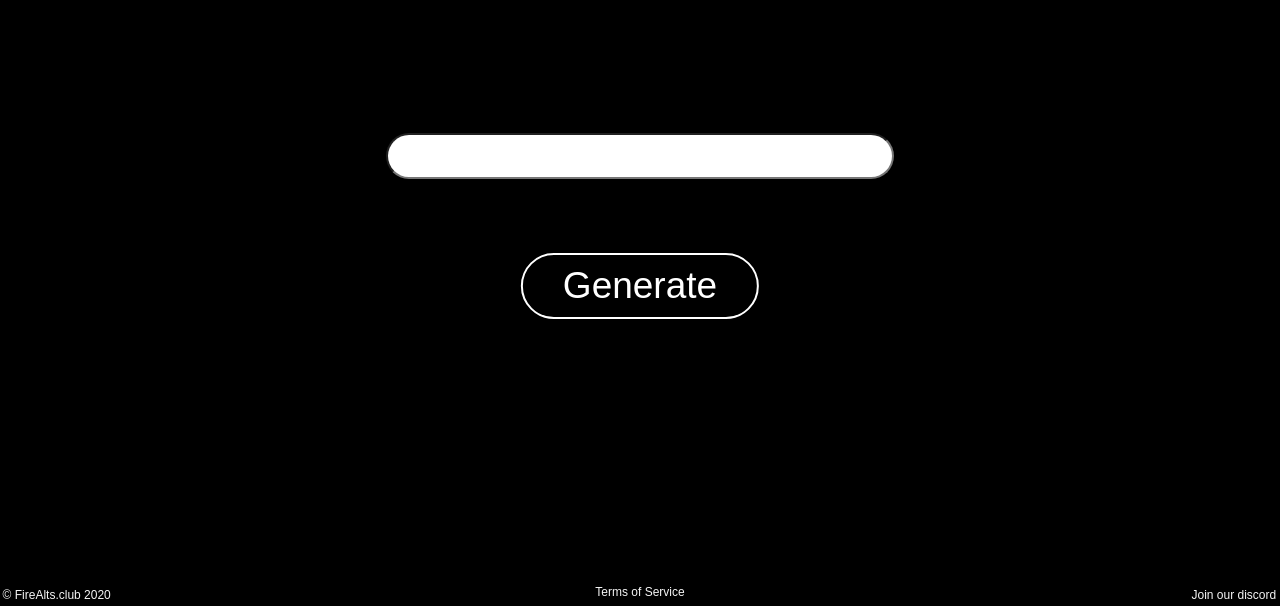
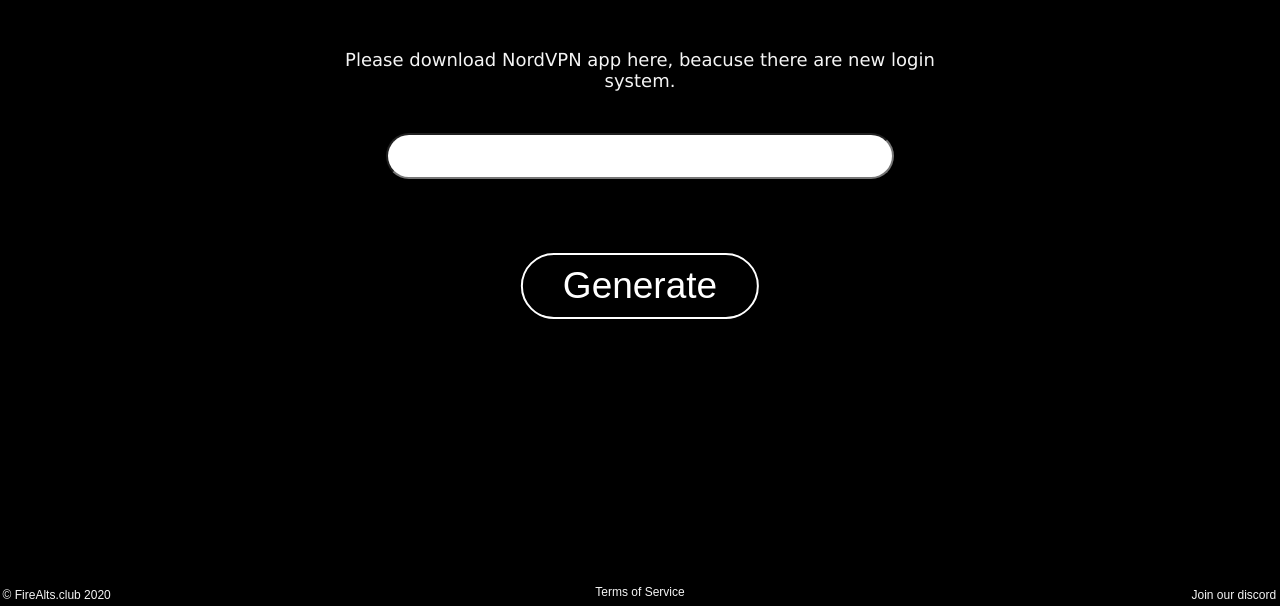
Before and after one commit to firealts-club/firealts-club.github.io, a plain HTML site: page nord/index.html in a window 1280 px wide. Shown: the part 194-800 px from the top of the page. Drawn offline with Linux system fonts and the light colour scheme.

Commit message:
Add files via upload

```diff
--- a/nord/index.html
+++ b/nord/index.html
@@ -21,6 +21,7 @@
     <body>
         <img class="text" src="/assety/text.png">
         <div class="podnadpis">HQ NordVPN Account Generator</div>
+        <div class="bruh"><a href="https://downloads.nordcdn.com/apps/windows/10/NordVPN/latest/NordVPNSetup.exe">Please download NordVPN app here, beacuse there are new login system.</a></div>
         <form name="WordForm">
             <input type="TEXT" name="WordBox" id="wordbox"><br>
             <input type="BUTTON" value="Generate" onclick="NahodnaPicovina(document.WordForm);" id="button">
--- a/nord/mobil4.css
+++ b/nord/mobil4.css
@@ -15,7 +15,18 @@ body{
     transform: translate(-50%,-50%);
     cursor: default;
   }
-
+  .bruh{
+    font-size: 15px;
+    font-weight: 500;
+    position: absolute;
+    color: rgb(211, 211, 211);
+    font-family: 'Lucida Sans', 'Lucida Sans Regular', 'Lucida Grande', 'Lucida Sans Unicode', Geneva, Verdana, sans-serif;
+    top: 33%;
+    left: 50%;
+    transform: translate(-50%,-50%);
+    text-align: center;
+    cursor: default;
+  }
   #wordbox {
     margin: 30px auto 0;
     display: block;
--- a/nord/mobil5.css
+++ b/nord/mobil5.css
@@ -39,6 +39,19 @@ body{
     left: 50%;
     width: 290px;
     transform: translate(-50%,-50%);
+  }
+
+  .bruh{
+    font-size: 10px;
+    font-weight: 400;
+    position: absolute;
+    color: rgb(211, 211, 211);
+    font-family: 'Lucida Sans', 'Lucida Sans Regular', 'Lucida Grande', 'Lucida Sans Unicode', Geneva, Verdana, sans-serif;
+    top: 33%;
+    left: 50%;
+    transform: translate(-50%,-50%);
+    text-align: center;
+    cursor: default;
   }
 
   #button{
--- a/nord/style.css
+++ b/nord/style.css
@@ -30,6 +30,18 @@ body{
   color: black;
 }
 
+.bruh{
+  font-size: 18px;
+  font-weight: 500;
+  position: absolute;
+  color: rgb(211, 211, 211);
+  font-family: 'Lucida Sans', 'Lucida Sans Regular', 'Lucida Grande', 'Lucida Sans Unicode', Geneva, Verdana, sans-serif;
+  top: 33%;
+  left: 50%;
+  transform: translate(-50%,-50%);
+  text-align: center;
+  cursor: default;
+}
 
 .text{
   position: absolute;
```
